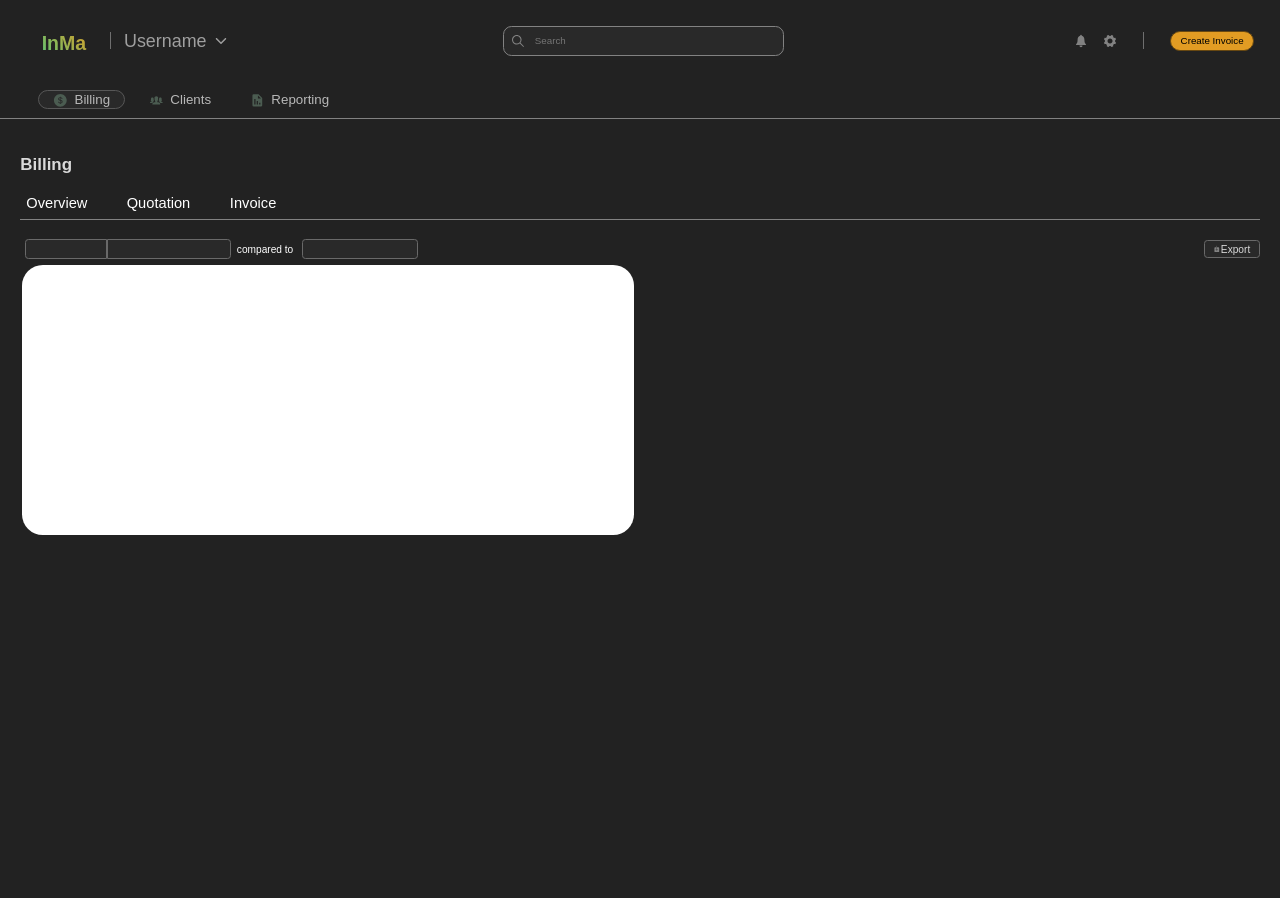
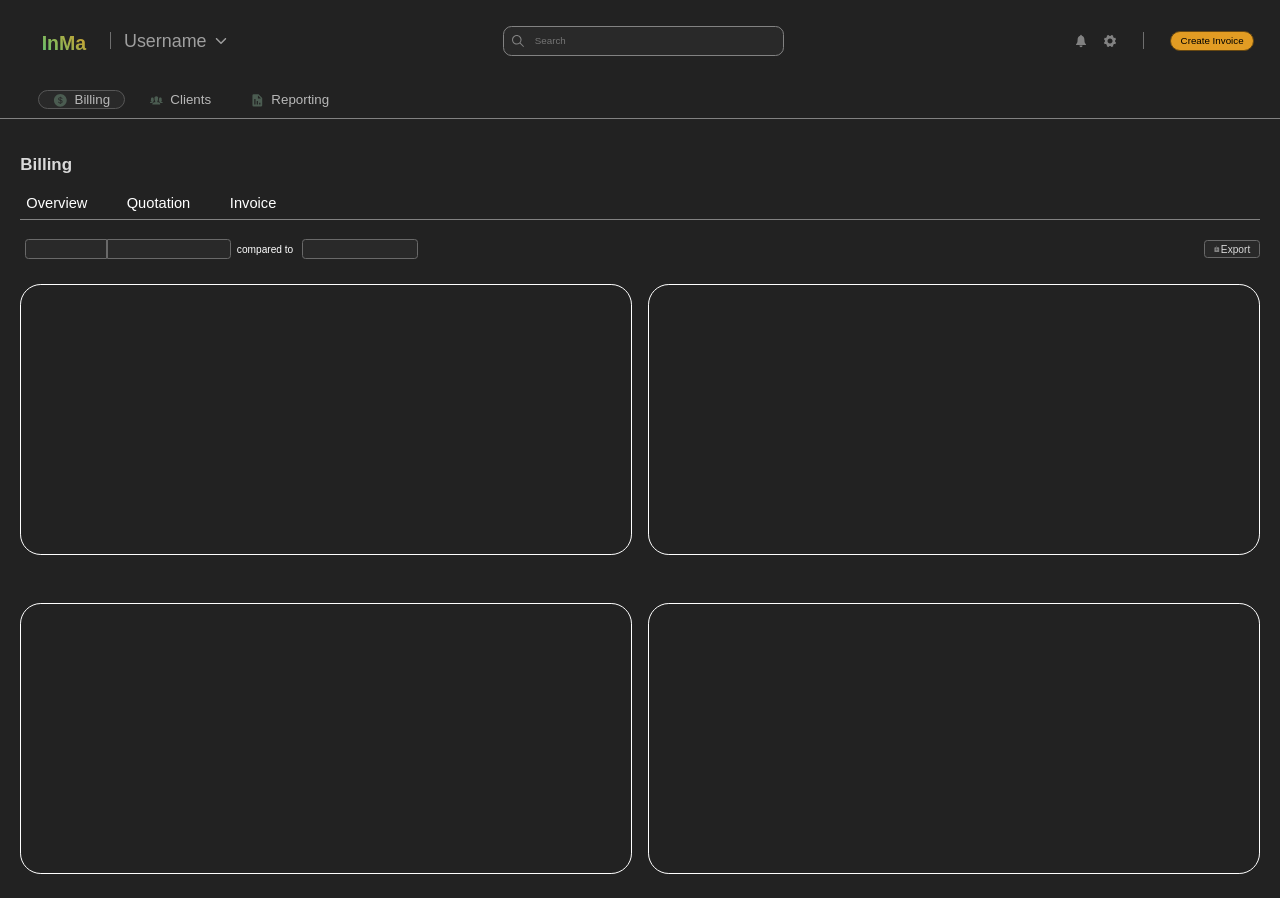
Before and after one commit to Darleanow/InvoiceManager, a Next.js app in the folder frontend/: page / in a window 1280 px wide. Before the commit the page ends 800 px from the top, so only its background shows below. Built offline with nearby package versions, Linux system fonts and the light colour scheme.

Commit message:
feat(subnav): Add all rectangle & styles

```diff
--- a/frontend/app/Assets/components/SubNavigationBilling/SubNavigationBilling.module.css
+++ b/frontend/app/Assets/components/SubNavigationBilling/SubNavigationBilling.module.css
@@ -150,16 +150,53 @@
 }
 
 .rectangle_container {
-    display: flex;
+    display: grid;
+    grid-template-columns: repeat(2, 1fr);
+    justify-content: center;
     align-items: center;
-    gap: 0.595vw;
+    gap: 1.323vw;
 }
 
 .rectangle_left_top {
-    background: white;
-    border: 0.051vh solid transparent;
+    background: #222222;
+    border: 0.102vh solid white;
     height: 33.605vh;
     width: 47.619vw;
     border-radius: 1.629vw;
     margin-left: 1.72vw;
+    margin-top: 2.444vh;
+    margin-bottom: 3.87vh;
 }
+
+.rectangle_right_top {
+    background: #222222;
+    border: 0.102vh solid white;
+    height: 33.605vh;
+    width: 47.619vw;
+    border-radius: 1.629vw;
+    margin-right: 1.72vw;
+    margin-top: 2.444vh;
+    margin-bottom: 3.87vh;
+}
+
+.rectangle_left_bottom {
+    background: #222222;
+    border: 0.102vh solid white;
+    height: 33.605vh;
+    width: 47.619vw;
+    border-radius: 1.629vw;
+    margin-left: 1.72vw;
+    margin-top: 0;
+    margin-bottom: 3.055vh;
+}
+
+.rectangle_right_bottom {
+    background: #222222;
+    border: 0.102vh solid white;
+    height: 33.605vh;
+    width: 47.619vw;
+    border-radius: 1.629vw;
+    margin-right: 1.72vw;
+    margin-top: 0;
+    margin-bottom: 3.055vh;
+}
```
